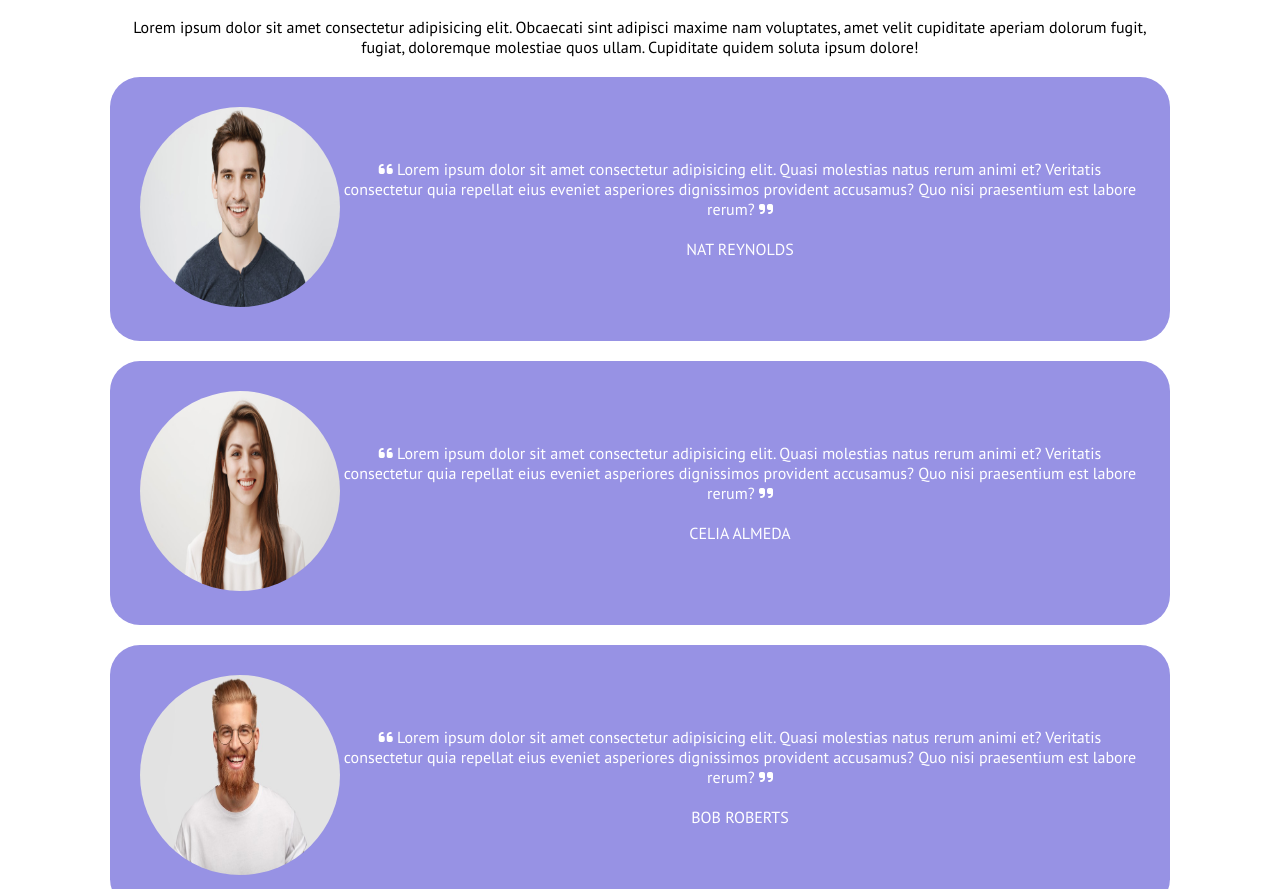
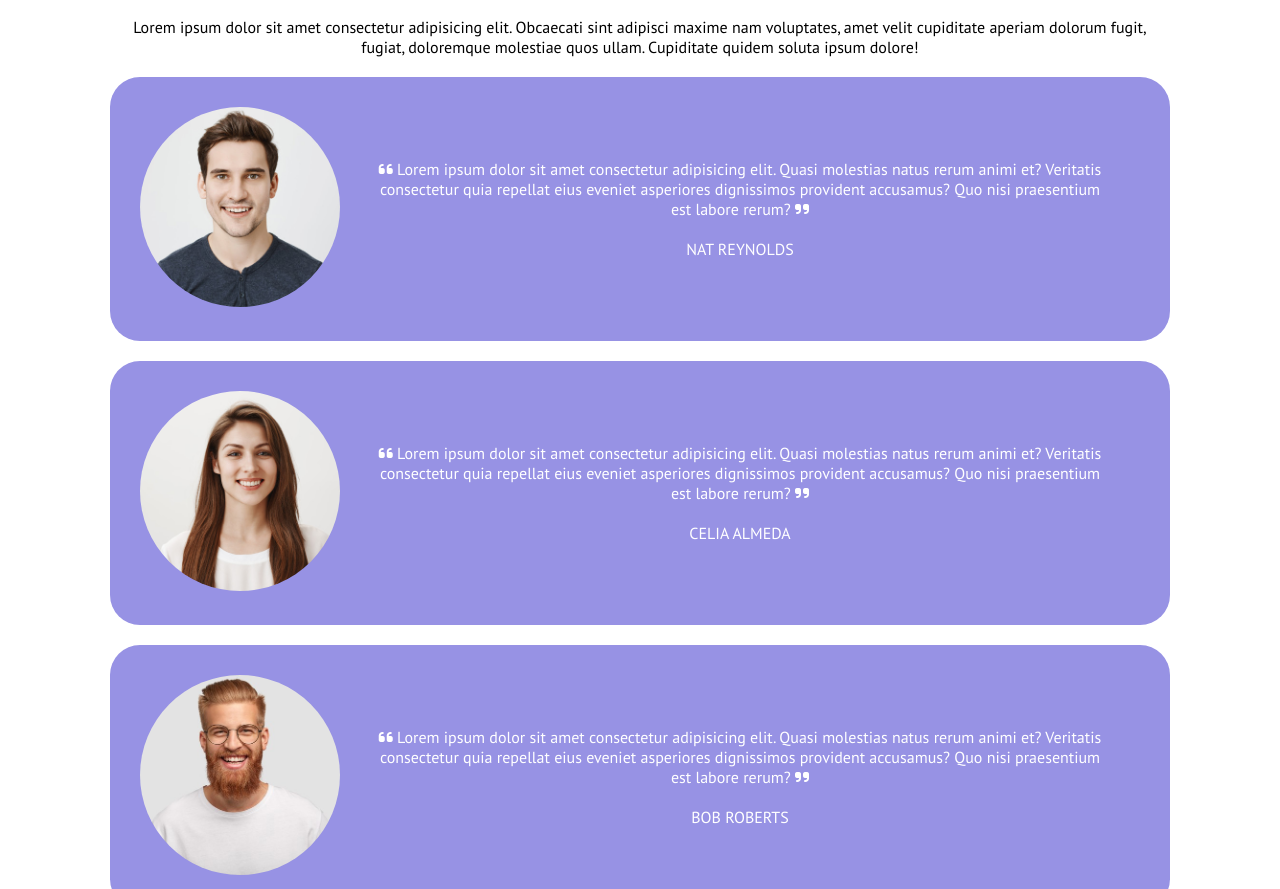
Before and after one commit to ElRafo92/htmlcss-responsive-layout, a plain HTML site: page index.html in a window 1280 px wide. Shown: the part 1915-2804 px from the top of the page. Drawn offline with Linux system fonts and the light colour scheme.

Commit message:
fixed testimonials

```diff
--- a/css/main.css
+++ b/css/main.css
@@ -71,6 +71,11 @@
     border-style: none;
     padding: 1.25rem;
 
+    /* display: flex;
+    justify-content: center;
+    align-items: center; */
+
+
 }
 
 .planning-button i {
@@ -106,11 +111,17 @@ font-size: 1.25rem;
     width: 200px;
     height: 200px;
     border-radius: 50%;
+    object-fit: cover;  /* serve ad adattare l'immagine e fare si che tagli gli eccessi*/
 }
 
 .testimonials h2,small,.info {
     margin: 1.25rem 0;
 }
+
+.testimonials .description {
+    padding: 0 1.875rem;
+}
+
 /*--------------------
 ----------------------
   BENEFITS SECTION
```
